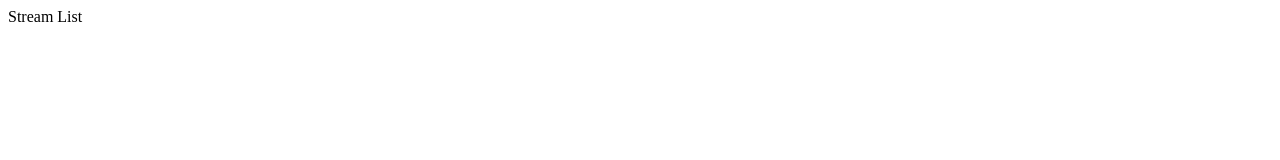
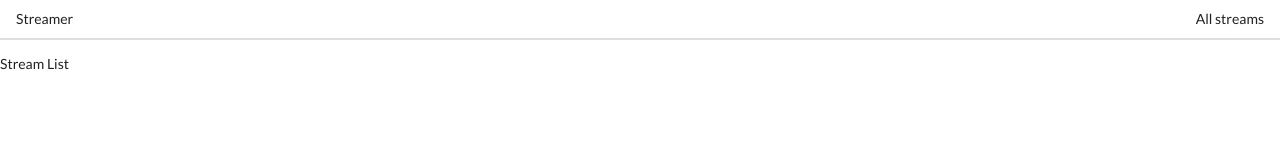
Before and after one commit to smil3cz/react-twitch-clone, a React app: page / in a window 1280 px wide. Built offline with nearby package versions, Linux system fonts and the light colour scheme.

Commit message:
Router setup finished

```diff
--- a/public/index.html
+++ b/public/index.html
@@ -15,6 +15,10 @@
       user's mobile device or desktop. See https://developers.google.com/web/fundamentals/web-app-manifest/
     -->
     <link rel="manifest" href="%PUBLIC_URL%/manifest.json" />
+    <link
+      rel="stylesheet"
+      href="https://cdnjs.cloudflare.com/ajax/libs/semantic-ui/2.4.1/semantic.min.css"
+    />
     <!--
       Notice the use of %PUBLIC_URL% in the tags above.
       It will be replaced with the URL of the `public` folder during the build.
--- a/src/components/App/App.js
+++ b/src/components/App/App.js
@@ -1,20 +1,25 @@
 import React from "react";
 import { Route, BrowserRouter as Router, Link } from "react-router-dom";
+
 import StreamCreate from "../streams/StreamCreate";
 import StreamEdit from "../streams/StreamEdit";
 import StreamDelete from "../streams/StreamDelete";
 import StreamList from "../streams/StreamList";
 import StreamShow from "../streams/StreamShow";
+import Header from "../Header/Header";
 
 const App = () => {
   return (
-    <div>
+    <div classname="ui container">
       <Router>
-        <Route path="/" exact component={StreamList} />
-        <Route path="/streams/new" component={StreamCreate} />
-        <Route path="/streams/edit" component={StreamEdit} />
-        <Route path="/streams/delete" component={StreamDelete} />
-        <Route path="/streams/show" component={StreamShow} />
+        <div>
+          <Header />
+          <Route path="/" exact component={StreamList} />
+          <Route path="/streams/new" component={StreamCreate} />
+          <Route path="/streams/edit" component={StreamEdit} />
+          <Route path="/streams/delete" component={StreamDelete} />
+          <Route path="/streams/show" component={StreamShow} />
+        </div>
       </Router>
     </div>
   );
--- /dev/null
+++ b/src/components/Header/Header.js
@@ -0,0 +1,19 @@
+import React from "react";
+import { Link } from "react-router-dom";
+
+const Header = () => {
+  return (
+    <div className="ui secondary pointing menu">
+      <Link to="/" className="item">
+        Streamer
+      </Link>
+      <div className="right menu">
+        <Link to="/" className="item">
+          All streams
+        </Link>
+      </div>
+    </div>
+  );
+};
+
+export default Header;
--- a/src/index.js
+++ b/src/index.js
@@ -1,6 +1,5 @@
 import React from "react";
 import ReactDOM from "react-dom";
-import { BrowserRouter as Router, Route } from "react-router-dom";
 
 import App from "./components/App/App";
 
```
